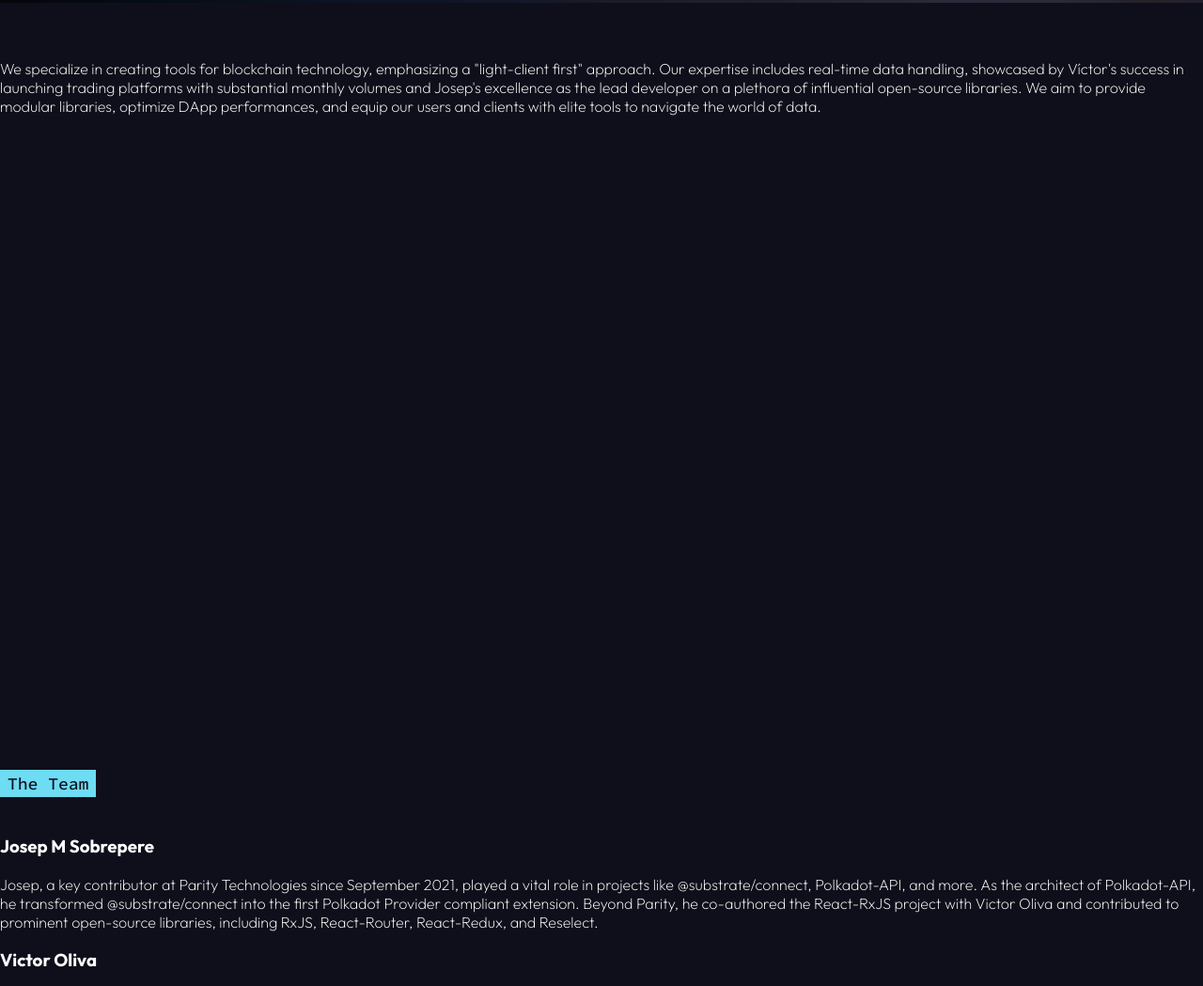
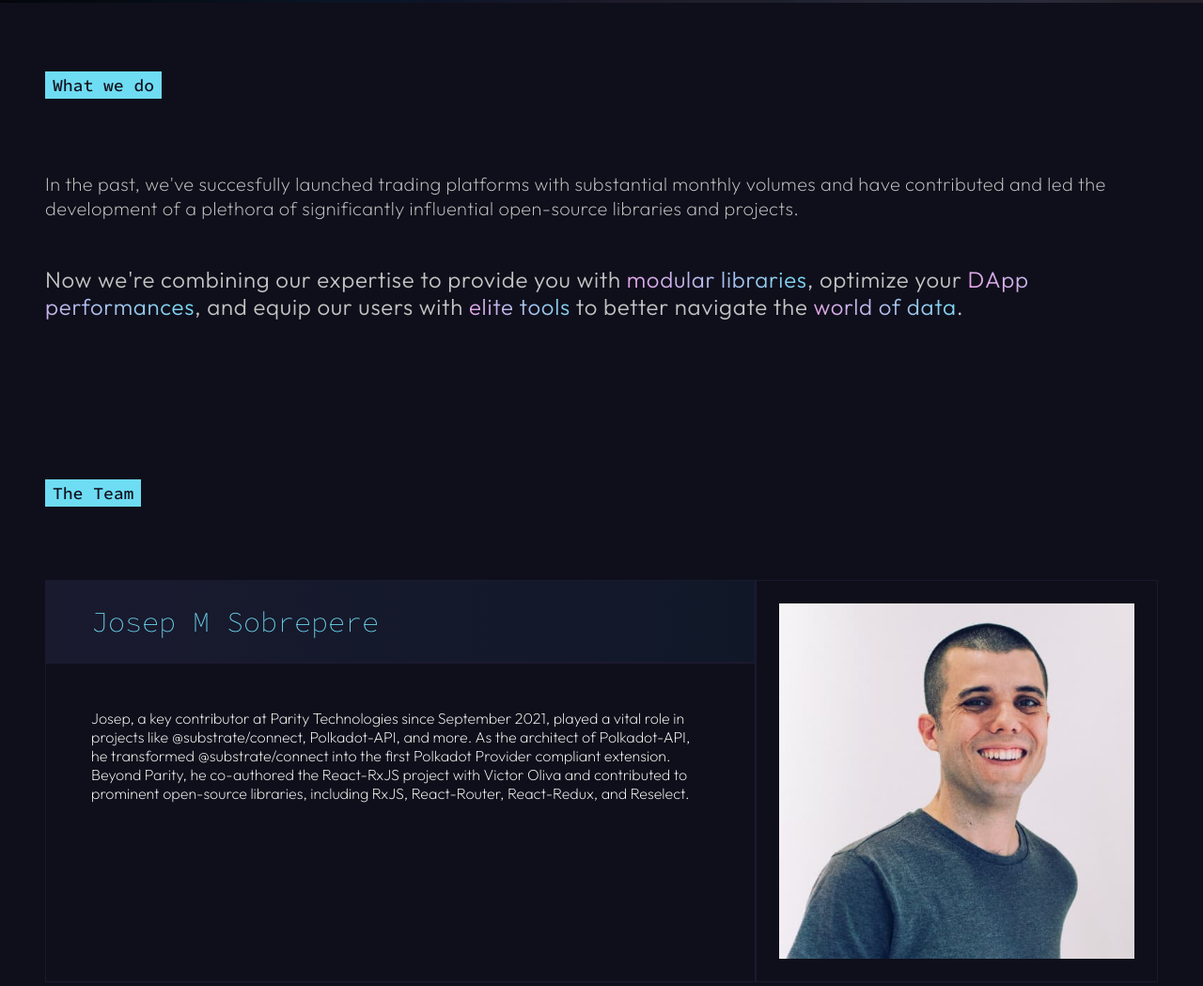
Before and after one commit to polkadot-api/streamsphere, a website: page public/index.html in a window 1280 px wide. Shown: the part 797-1846 px from the top of the page at 94% size. Drawn offline with Linux system fonts and the light colour scheme.

Commit message:
WIP intro and team sections

```diff
--- a/public/index.html
+++ b/public/index.html
@@ -31,39 +31,82 @@
         </nav>
     </header>
     <section class="hero">
-        <img class="hero-img" src="./assets/background_3.jpg" alt="background image"/>
+        <img class="hero-img" src="./assets/background_3.jpg" alt="background image" />
         <div class="title">
             <h1 class="logo-text">Infinity<span class="source-code">Nets</span></h1>
             <h2><span>Creating expert tools <br> for blockchain technology and realtime data.</span></h2>
         </div>
     </section>
     <section id="what-we-do">
-        We specialize in creating tools for blockchain technology, emphasizing a "light-client first" approach. Our
-        expertise includes real-time data handling, showcased by Víctor's success in launching trading platforms with
-        substantial monthly volumes and Josep's excellence as the lead developer on a plethora of influential
-        open-source libraries. We aim to provide modular libraries, optimize DApp performances, and equip our users and
-        clients with elite tools to navigate the world of data.
+        <h2><span>What we do</span></h2>
+        <p class="first">
+            In the past, we've succesfully launched trading platforms with substantial monthly volumes and have
+            contributed and
+            led the development of a plethora of significantly influential open-source libraries and projects.
+        </p>
+        <p class="second">
+            Now we're combining our expertise to provide you with <text>modular libraries</text>, optimize your
+            <text>DApp performances</text>,
+            and equip our users with <text>elite tools</text> to better navigate the <text>world of data</text>.
+        </p>
     </section>
     <section id="the-team">
         <h2><span>The Team</span></h2>
+        <div class="content">
+            <div class="member">
+                <div class="photo">
+                    <img src="./assets/Josep.jpeg">
+                </div>
+                <div class="profile">
+                    <div class="name">
                         <h3>Josep M Sobrepere</h3>
-        <p> Josep, a key contributor at Parity Technologies since September 2021, played a vital role in projects like
+                    </div>
+                    <p> Josep, a key contributor at Parity Technologies since September 2021, played a vital role in
+                        projects
+                        like
                         @substrate/connect, Polkadot-API, and more. As the architect of Polkadot-API, he transformed
-            @substrate/connect into the first Polkadot Provider compliant extension. Beyond Parity, he co-authored the
-            React-RxJS project with Victor Oliva and contributed to prominent open-source libraries, including RxJS,
+                        @substrate/connect into the first Polkadot Provider compliant extension. Beyond Parity, he
+                        co-authored
+                        the
+                        React-RxJS project with Victor Oliva and contributed to prominent open-source libraries,
+                        including
+                        RxJS,
                         React-Router, React-Redux, and Reselect.
                     </p>
-
+                </div>
+            </div>
+            <div class="member">
+                <div class="photo">
+                    <img src="./assets/Victor.jpeg">
+                </div>
+                <div class="profile">
+                    <div class="name">
                         <h3> Victor Oliva</h3>
+                    </div>
                     <p>
-            Víctor, a seasoned software developer specializing in real-time data, has been a consultant since 2016, with
-            a focus on building trading platforms. Collaborating with Josep, he co-authored React-RxJS, using it as the
-            primary state management library to successfully launch two trading platforms. One platform achieved a
-            monthly volume of 12 billion USD with around 3500 filled orders per day. Víctor has also made significant
-            contributions to various open-source projects, including RxJS, chai, SockJS, webpack, and fakehost. His
-            diverse side projects range from exploring alternative approaches to handling decimal numbers to developing
+                        Víctor, a seasoned software developer specializing in real-time data, has been a consultant
+                        since
+                        2016,
+                        with
+                        a focus on building trading platforms. Collaborating with Josep, he co-authored React-RxJS,
+                        using it
+                        as
+                        the
+                        primary state management library to successfully launch two trading platforms. One platform
+                        achieved
+                        a
+                        monthly volume of 12 billion USD with around 3500 filled orders per day. Víctor has also made
+                        significant
+                        contributions to various open-source projects, including RxJS, chai, SockJS, webpack, and
+                        fakehost.
+                        His
+                        diverse side projects range from exploring alternative approaches to handling decimal numbers to
+                        developing
                         a rollup plugin for Polkadot-API.
                     </p>
+                </div>
+            </div>
+        </div>
     </section>
     <section id="our-libraries">
         <h2><span>Our Libraries</span></h2>
@@ -74,10 +117,12 @@
             ecosystem.</p>
     </section>
     <footer id="contact-us">
+        <div class="content">
             <h2>Contact us</h2>
             <p> - E-mail address: v.oliva@proton.me
                 - Matrix account: @voliva:matrix.org
             </p>
+        </div>
     </footer>
 </body>
 
--- a/scss/_variables.scss
+++ b/scss/_variables.scss
@@ -1,14 +1,18 @@
 @import "mixins.scss";
 
 // colors
-$dark-00:rgb(15 15 27);
+$dark-00:#0f0f1b;
+$dark-01:#09080c;
+$dark-02:#1a1a2f;
+$dark-03: #101828;
 $light-00:#fff;
+$light-01:#c4c3c3;
 $pink-00:#eea1e6;
 $blue-00: #6edcf3;
 
 
 :root {
-    --header-height: 60px;
+    --header-height: 40px;
     --section-height: calc(100vh - var(--header-height));
 
     --margin-0: 12px;
@@ -16,7 +20,7 @@ $blue-00: #6edcf3;
     --margin-2: 48px;
 
     @include for-desktop{
-        --header-height: 60px;
+        --header-height: 40px;
         --margin-0: 24px;
         --margin-1: 48px;
         --margin-2: 96px;
--- a/scss/style.scss
+++ b/scss/style.scss
@@ -5,11 +5,11 @@
 *::before,
 *::after {
     box-sizing: border-box;
+    margin: 0;
 }
 
 html,
 body {
-    margin: 0;
     height: 100%;
     width: 100%;
 }
@@ -22,6 +22,14 @@ html {
     background-color: $dark-00;
     color: $light-00;
     scroll-behavior: smooth;
+}
+
+a {
+    color: inherit;
+
+    &:hover {
+        color: $pink-00;
+    }
 }
 
 h1 {
@@ -41,6 +49,7 @@ h2 {
     position: relative;
     overflow: hidden;
     display: inline-block;
+    margin: var(--margin-0) 0;
 }
 
 h2 span {
@@ -49,6 +58,12 @@ h2 span {
     padding: 3px 8px;
     -webkit-box-decoration-break: clone;
     box-decoration-break: clone;
+}
+
+h3{
+    font-family: "Source Code Pro", monospace;
+    font-size: 30px;
+    font-weight: 100;
 }
 
 .logo-text {
@@ -77,8 +92,8 @@ header {
     display: flex;
     align-items: center;
     justify-content: space-between;
-    background-color: rgba($color: $dark-00, $alpha: 0.4);
-    backdrop-filter: blur(3px);
+    background-color: rgba($color: $dark-00, $alpha: 0.5);
+    backdrop-filter: blur(4px);
     height: var(--header-height);
 
     .logo {
@@ -111,10 +126,12 @@ header {
 
 section {
     width: 100%;
-    height: var(--section-height);
-    padding-top: var(--header-height);
+    padding: var(--margin-1);
+    max-width: 1440px;
+    margin: 0 auto;
 
     &.hero {
+        height: var(--section-height);
         display: flex;
         align-items: center;
         padding-left: 10%;
@@ -132,12 +149,107 @@ section {
         }
 
         .title {
-            width: 70%;
+            // width: 70%;
             max-width: 500px;
+        }
+
+        .subtitle{
+            margin: 0;
         }
     }
 }
 
-footer{
-    background-color: #09080c;
+#what-we-do {
+    p {
+        font-size: 20px;
+        line-height: 1.3em;
+        letter-spacing: 0.02em;
+        color: $light-01;
+        margin: var(--margin-1) auto;
+
+        &.first {
+            font-weight: 200;
+        }
+
+        &.second {
+            font-size: 24px;
+            font-weight: 300;
+            line-height: 1.2em;
+            letter-spacing: 0.03em;
+        }
+
+        text {
+            background-color: $blue-00;
+            background-image: linear-gradient(45deg, $pink-00, $blue-00);
+            background-size: 100%;
+            background-repeat: repeat;
+            -webkit-background-clip: text;
+            -webkit-text-fill-color: transparent;
+        }
+
+    }
 }
+
+#the-team {
+    .content {
+        .member {
+            &:nth-child(1){
+                flex-direction: row-reverse;
+            }
+
+            display: flex;
+            flex-wrap: wrap;
+            width: 100%;
+            margin: var(--margin-1) auto;
+
+            .photo {
+                border: solid 1px $dark-02;
+                flex: 1;
+                padding: var(--margin-0);
+                // background: linear-gradient(45deg, $pink-00, $blue-00);
+                display: flex;
+                justify-content: center;
+                align-items: center;
+
+                img {
+                    max-width: 100%;
+                    min-width: 300px;
+                    // mix-blend-mode: darken;
+                }
+            }
+
+            .profile {
+                flex: 2;
+                display: flex;
+                flex-direction: column;
+                min-width: 300px;
+
+                .name{
+                    padding: var(--margin-0) var(--margin-1);
+                    margin: 0;
+                    border: solid 1px $dark-02;
+                    background: linear-gradient(90deg, $dark-02, $dark-03 );
+                    color: $blue-00;
+                }
+                p{
+                    border: solid 1px $dark-02;
+                    padding: var(--margin-1);
+                    flex: auto;
+                }
+            }
+        }
+    }
+}
+
+
+footer {
+    background-color: $dark-01;
+
+    .content {
+        width: 100%;
+        padding: 0 var(--margin-1);
+        padding-bottom: 40px;
+        max-width: 1440px;
+        margin: 0 auto;
+    }
+}
```
Also changed, not shown: public/assets/Josep.jpeg (added), public/assets/Victor.jpeg (added), public/style.css, 1 other file. Lines whose indentation alone changed are shown as unchanged.
